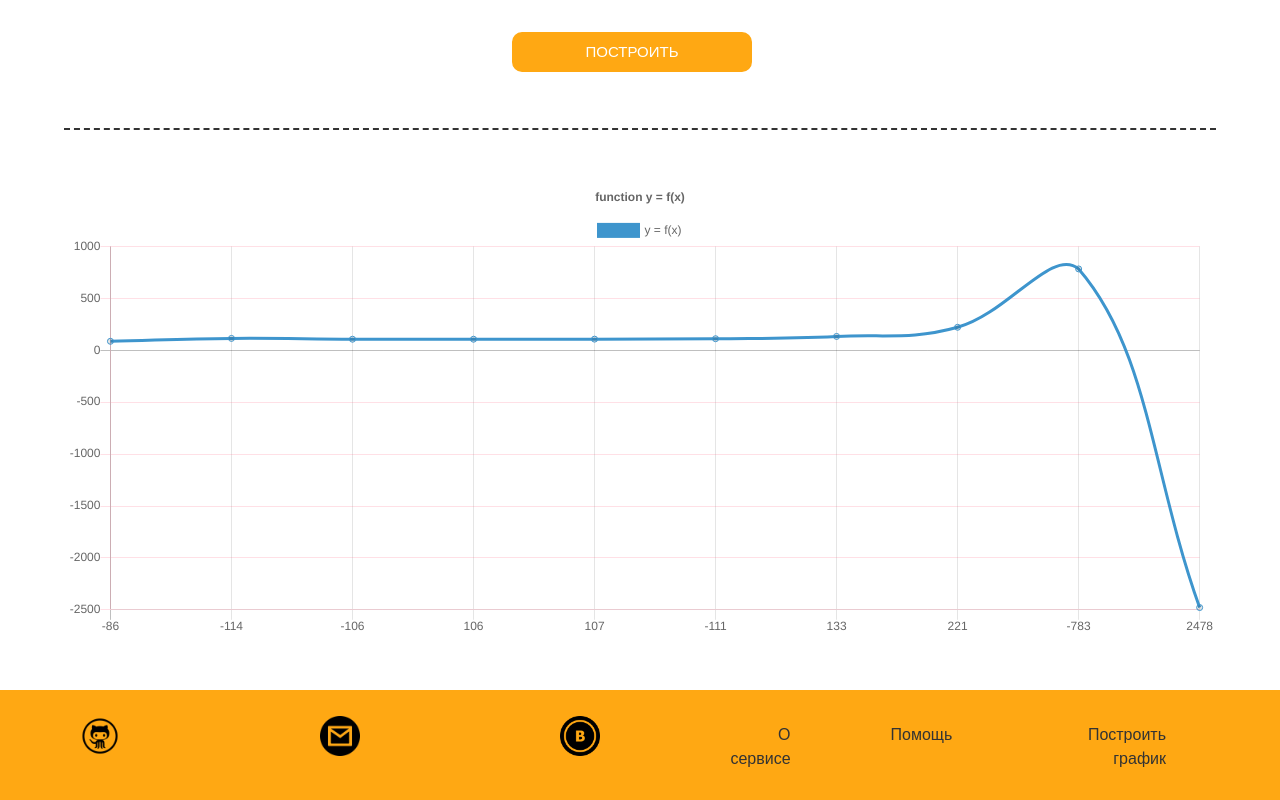
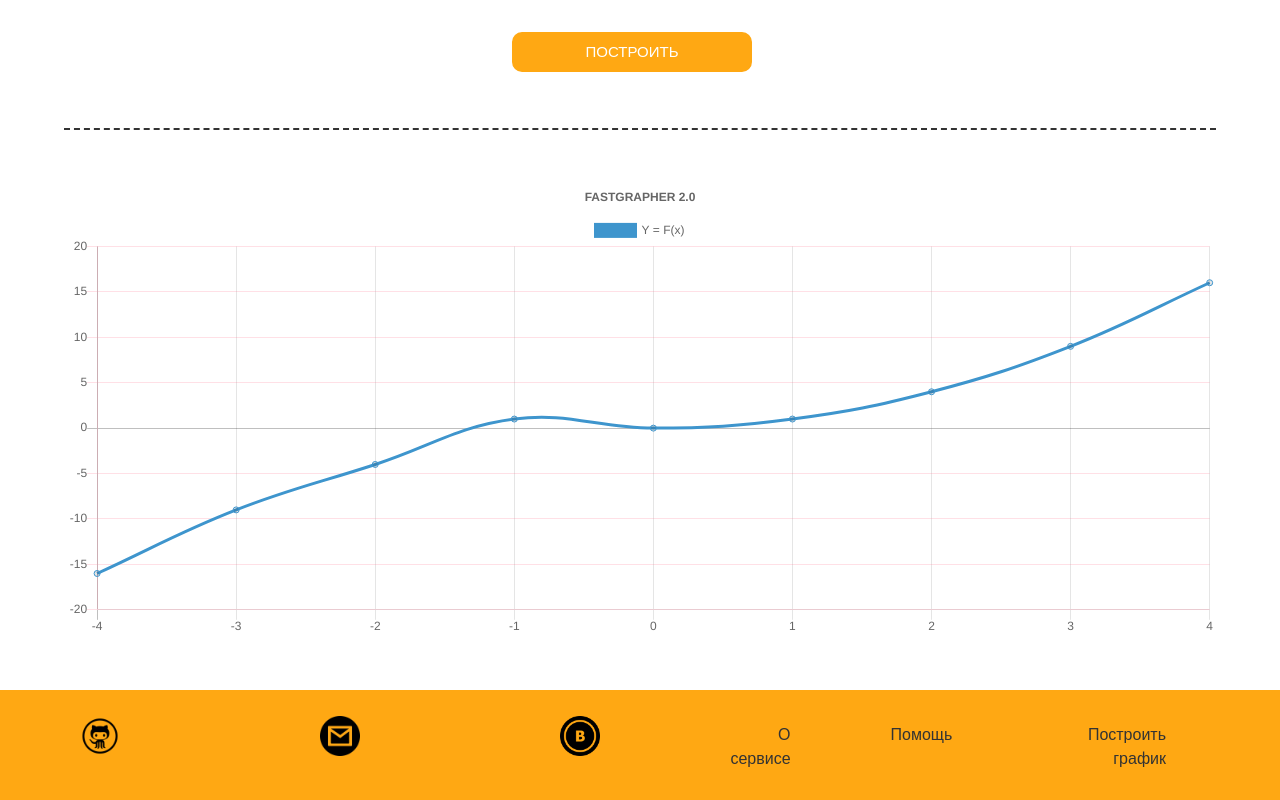
Before and after one commit to ramaketa/FastGrapher, a website: page src/index.html in a window 1280 px wide. Shown: the part 2235-3035 px from the top of the page. Drawn offline with nearby package versions, Linux system fonts and the light colour scheme.

Commit message:
Рефакторинг. Баг фикс

```diff
--- a/js/graph.controller.js
+++ b/js/graph.controller.js
@@ -10,6 +10,41 @@ graphApp.controller('graphController', function($scope, $http, graphParamsServic
    vm.graph = {
    };
 
+   const chartElem = document.getElementById("myChart");
+
+   let mainChart = new Chart(chartElem, {
+        type: 'line',
+        data: {
+            labels: [-4, -3, -2, -1, 0, 1, 2, 3, 4],
+            datasets: [{
+                data: [-16, -9, -4, 1, 0, 1, 4, 9, 16],
+                label: 'Y = F(x)',
+                borderColor: "#3e95cd",
+                fill: false
+            }
+            ]
+        },
+        options: {
+            title: {
+                display: true,
+                text: 'FASTGRAPHER 2.0'
+            },
+            scales: {
+                yAxes:[{
+                    gridLines: {
+                        display:true,
+                        color:"rgba(255,99,132,0.2)"
+                    },
+                }],
+                xAxes:[{
+                    gridLines: {
+                        display:true
+                    },
+                }]
+            }
+        }
+    });
+
     vm.variables = [];
 
     vm.addVariable = (data) => {
@@ -21,6 +56,13 @@ graphApp.controller('graphController', function($scope, $http, graphParamsServic
         vm.newItem = {};
     };
 
+    function setNewGraph (labels, data) {
+        mainChart.data.labels = labels;
+        mainChart.data.datasets[0].data = data;
+        mainChart.data.datasets[0].label = vm.graph.equation;
+        mainChart.update();
+    }
+
     vm.removeItem = (index) => {
         vm.variables.splice(index, 1);
     };
@@ -28,7 +70,7 @@ graphApp.controller('graphController', function($scope, $http, graphParamsServic
     vm.sendParams = () => {
         vars = '';
         varsString = '';
-        if(vm.graphForm.$valid) {
+        if(vm.graphForm.$valid && vm.graph.step >= 0.001) {
             for(let i = 0; i < vm.variables.length; i++) {
                 varsString += vm.variables[i].term + ',';
                 if (i !== vm.variables.length - 1) {
@@ -51,40 +93,8 @@ graphApp.controller('graphController', function($scope, $http, graphParamsServic
                             (item)=>{
                                 return Number(item.toFixed(4));
                         });
-                        const chartElem = document.getElementById("myChart");
-                        new Chart(chartElem, {
-                            type: 'line',
-                            data: {
-                                labels: data_set,
-                                datasets: [{
-                                    data: label_set,
-                                    label: "y = f(x)",
-                                    borderColor: "#3e95cd",
-                                    fill: false
-                                }
-                                ]
-                            },
-                            options: {
-                                title: {
-                                    display: true,
-                                    text: 'function y = f(x)'
-                                },
-                                scales: {
-                                    yAxes:[{
-                                        gridLines: {
-                                            display:true,
-                                            color:"rgba(255,99,132,0.2)"
-                                        },
-                                    }],
-                                    xAxes:[{
-                                        gridLines: {
-                                            display:true
-                                        },
-                                    }]
-                                }
-                            }
-                        });
                         chartElem.scrollIntoView({block: "center", behavior: "smooth"});
+                        setNewGraph(data_set,label_set);
                     },
                     (err) => {
                         alert("Извините, что-то пошло не так. Проверьте корректность данных или обратитесь к администратору")
@@ -92,7 +102,7 @@ graphApp.controller('graphController', function($scope, $http, graphParamsServic
                     }
                 )
         } else {
-            alert('Заполните все поля!');
+            alert('Введите корректные данные!');
         }
     }
 });
--- a/src/index.html
+++ b/src/index.html
@@ -167,8 +167,9 @@
                                 <div class="form-field__label">Границы и шаг:</div>
                                 <div class="form-field__value">
                                     Шаг = <input type="text"
-                                           pattern="^[0-9-,.]+$"
+                                           pattern="^[0-9,.]+$"
                                            ng-required="true"
+                                           placeholder="> 0.001"
                                            ng-model="graph.step">
                                 </div>
                             </div>
@@ -274,58 +275,5 @@
 <script src="https://ajax.googleapis.com/ajax/libs/angularjs/1.7.9/angular.js"></script>
 <script src="../js/graph.controller.js"></script>
 <script src="../node_modules/chart.js/dist/Chart.js"></script>
-<script>
-    let x = [-86,-114,-106,106,107,-111,133,221,-783,2478];
-    let y = [86,114,106,106,107,111,133,221,783,-2478];
-
-    let min_x = Math.min( ...x ),
-        max_x = Math.max( ...x );
-    max_y = Math.max( ...y );
-    min_y = Math.max( ...y );
-
-    new Chart(document.getElementById("myChart"), {
-        type: 'line',
-        data: {
-            labels: x,
-            datasets: [{
-                data: y,
-                label: "y = f(x)",
-                borderColor: "#3e95cd",
-                fill: false
-            }
-            ]
-        },
-        options: {
-            title: {
-                display: true,
-                text: 'function y = f(x)'
-            },
-            scales: {
-                yAxes:[{
-                    stacked:true,
-                    gridLines: {
-                        display:true,
-                        color:"rgba(255,99,132,0.2)"
-                    },
-                    ticks: {
-                        // suggestedMax: max_y,
-                        // suggestedMin: min_y,
-                    }
-                }],
-                xAxes:[{
-                    stepSize: 100,
-                    stacked: true,
-                    gridLines: {
-                        display:true
-                    },
-                    ticks: {
-                        suggestedMax: max_x,
-                        suggestedMin: min_x,
-                    }
-                }]
-            }
-        }
-    });
-</script>
 </body>
 </html>
```
